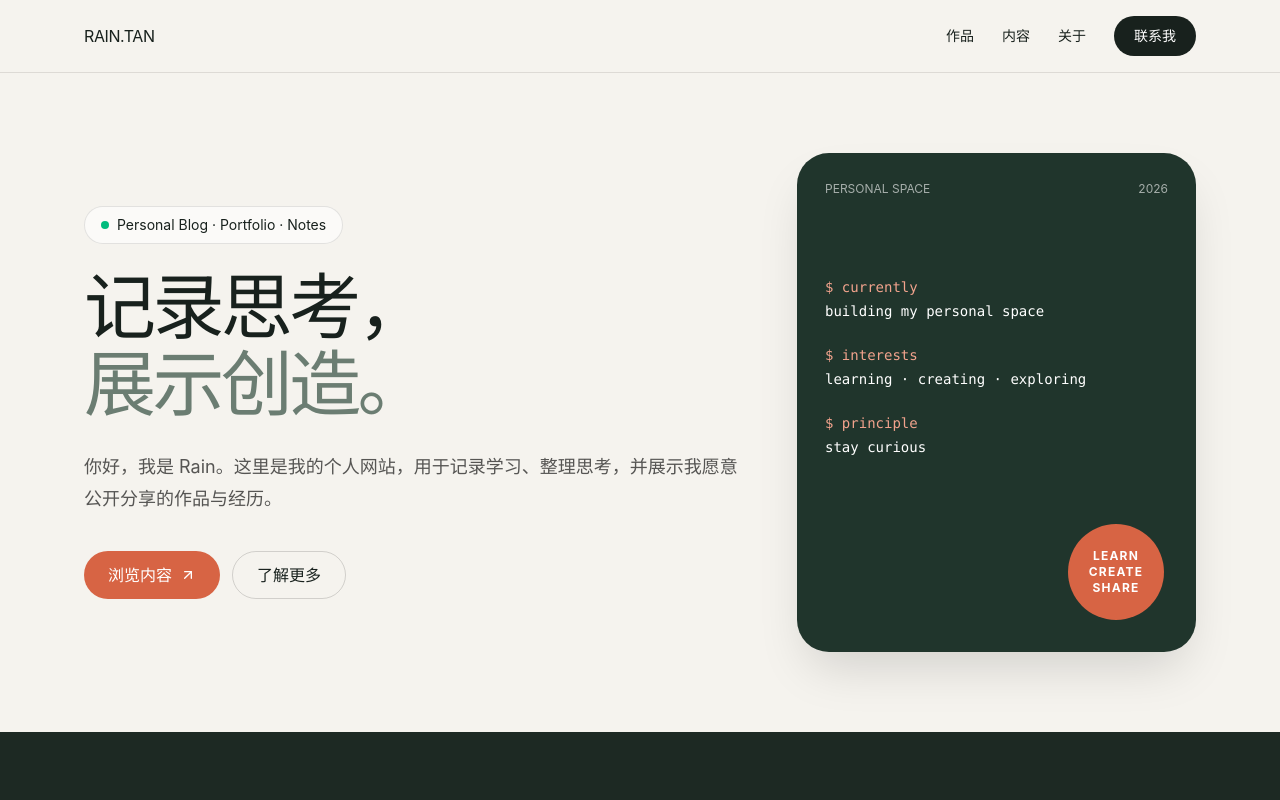
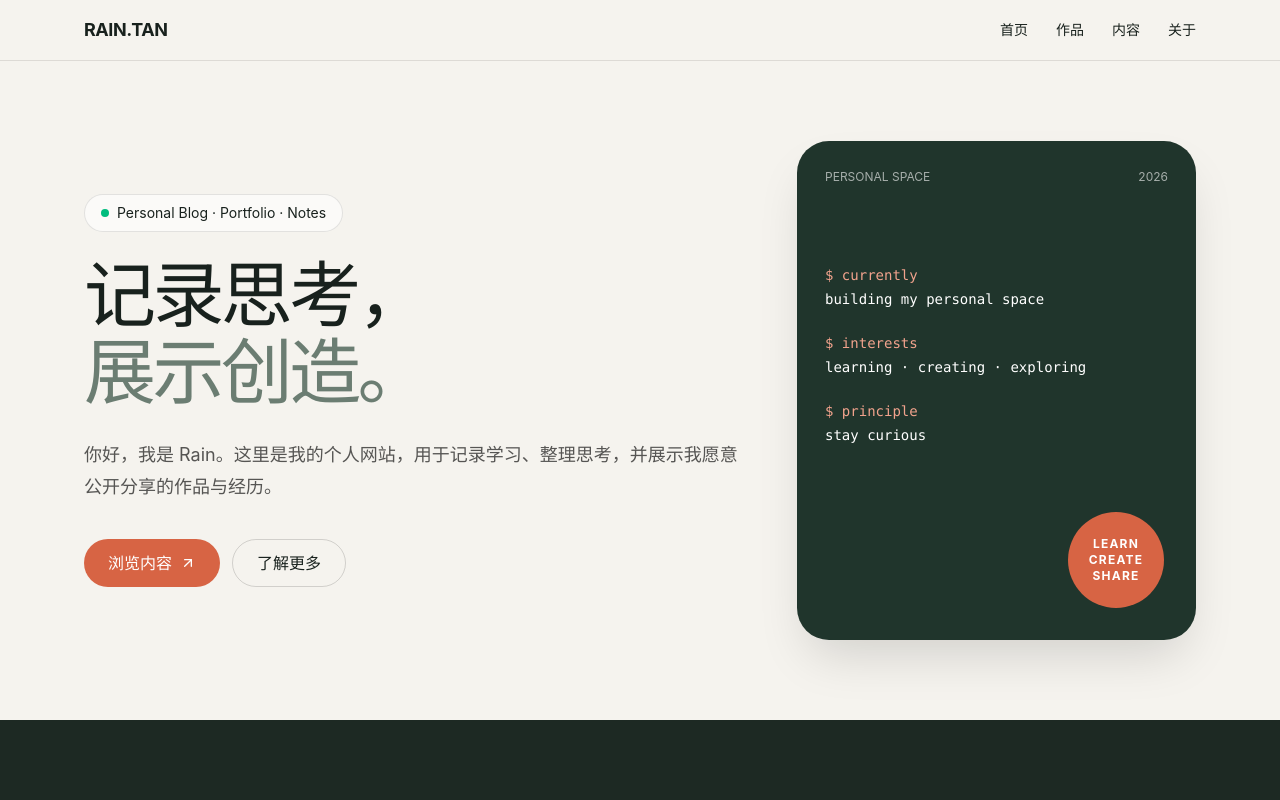
Before and after one commit to DHDSB/rain-portfolio, a React (Vite) app: page / in a window 1280 px wide. Shown: the top 800 px of the page. Built offline with nearby package versions, Linux system fonts and the light colour scheme.

Commit message:
修改导航页，实现从单页滚动到多页面路由跳转

```diff
--- a/src/components/Header.jsx
+++ b/src/components/Header.jsx
@@ -1,67 +1,65 @@
 import { useState } from "react";
+import { Link, NavLink } from "react-router-dom";
 import { Menu, X } from "lucide-react";
+
 import { siteConfig } from "../data/siteConfig.js";
+
+const navigationItems = [
+  {
+    label: "首页",
+    path: "/",
+  },
+  {
+    label: "作品",
+    path: "/works",
+  },
+  {
+    label: "内容",
+    path: "/writing",
+  },
+  {
+    label: "关于",
+    path: "/about",
+  },
+];
+
 export default function Header() {
   const [menuOpen, setMenuOpen] = useState(false);
 
-  function goToSection(sectionId) {
-    const section = document.getElementById(sectionId);
-
-    if (section) {
-      section.scrollIntoView({ behavior: "smooth", block: "start" });
-    }
-
-    setMenuOpen(false);
+  function getNavClass({ isActive }) {
+    return isActive
+      ? "font-medium text-[#d76444]"
+      : "transition hover:text-[#d76444]";
   }
 
   return (
     <header className="sticky top-0 z-50 border-b border-black/10 bg-[#f5f3ee]/90 backdrop-blur-xl">
       <div className="mx-auto flex max-w-6xl items-center justify-between px-5 py-4">
-        <button
-          type="button"
-          onClick={() => goToSection("home")}
-          className="border-0 bg-transparent text-lg font-bold tracking-tight"
+        <Link
+          to="/"
+          onClick={() => setMenuOpen(false)}
+          className="text-lg font-bold tracking-tight"
         >
-        {siteConfig.brand}
-        </button>
+          {siteConfig.brand}
+        </Link>
 
         <nav className="hidden items-center gap-7 text-sm md:flex">
-          <button
-            type="button"
-            onClick={() => goToSection("featured")}
-            className="border-0 bg-transparent transition hover:text-[#d76444]"
-          >
-            作品
-          </button>
-
-          <button
-            type="button"
-            onClick={() => goToSection("latest")}
-            className="border-0 bg-transparent transition hover:text-[#d76444]"
-          >
-            内容
-          </button>
-
-          <button
-            type="button"
-            onClick={() => goToSection("about")}
-            className="border-0 bg-transparent transition hover:text-[#d76444]"
-          >
-            关于
-          </button>
-
-          <button
-            type="button"
-            onClick={() => goToSection("contact")}
-            className="rounded-full border-0 bg-[#18211d] px-5 py-2.5 text-white transition hover:bg-[#356859]"
-          >
-            联系我
-          </button>
+          {navigationItems.map((item) => (
+            <NavLink
+              key={item.path}
+              to={item.path}
+              className={getNavClass}
+            >
+              {item.label}
+            </NavLink>
+          ))}
         </nav>
 
         <button
           type="button"
-          onClick={() => setMenuOpen((current) => !current)}
+          onClick={() =>
+            setMenuOpen((current) => !current)
+          }
           className="rounded-xl border-0 bg-transparent p-2 md:hidden"
           aria-label="打开或关闭导航菜单"
         >
@@ -71,37 +69,20 @@ export default function Header() {
 
       {menuOpen && (
         <nav className="grid gap-2 border-t border-black/10 bg-[#f5f3ee] p-5 md:hidden">
-          <button
-            type="button"
-            onClick={() => goToSection("featured")}
-            className="rounded-xl border-0 bg-transparent p-3 text-left hover:bg-white/70"
-          >
-            作品
-          </button>
-
-          <button
-            type="button"
-            onClick={() => goToSection("latest")}
-            className="rounded-xl border-0 bg-transparent p-3 text-left hover:bg-white/70"
-          >
-            内容
-          </button>
-
-          <button
-            type="button"
-            onClick={() => goToSection("about")}
-            className="rounded-xl border-0 bg-transparent p-3 text-left hover:bg-white/70"
-          >
-            关于
-          </button>
-
-          <button
-            type="button"
-            onClick={() => goToSection("contact")}
-            className="rounded-xl border-0 bg-transparent p-3 text-left hover:bg-white/70"
-          >
-            联系
-          </button>
+          {navigationItems.map((item) => (
+            <NavLink
+              key={item.path}
+              to={item.path}
+              onClick={() => setMenuOpen(false)}
+              className={({ isActive }) =>
+                isActive
+                  ? "rounded-xl bg-white/70 p-3 text-[#d76444]"
+                  : "rounded-xl p-3 hover:bg-white/70"
+              }
+            >
+              {item.label}
+            </NavLink>
+          ))}
         </nav>
       )}
     </header>
```
